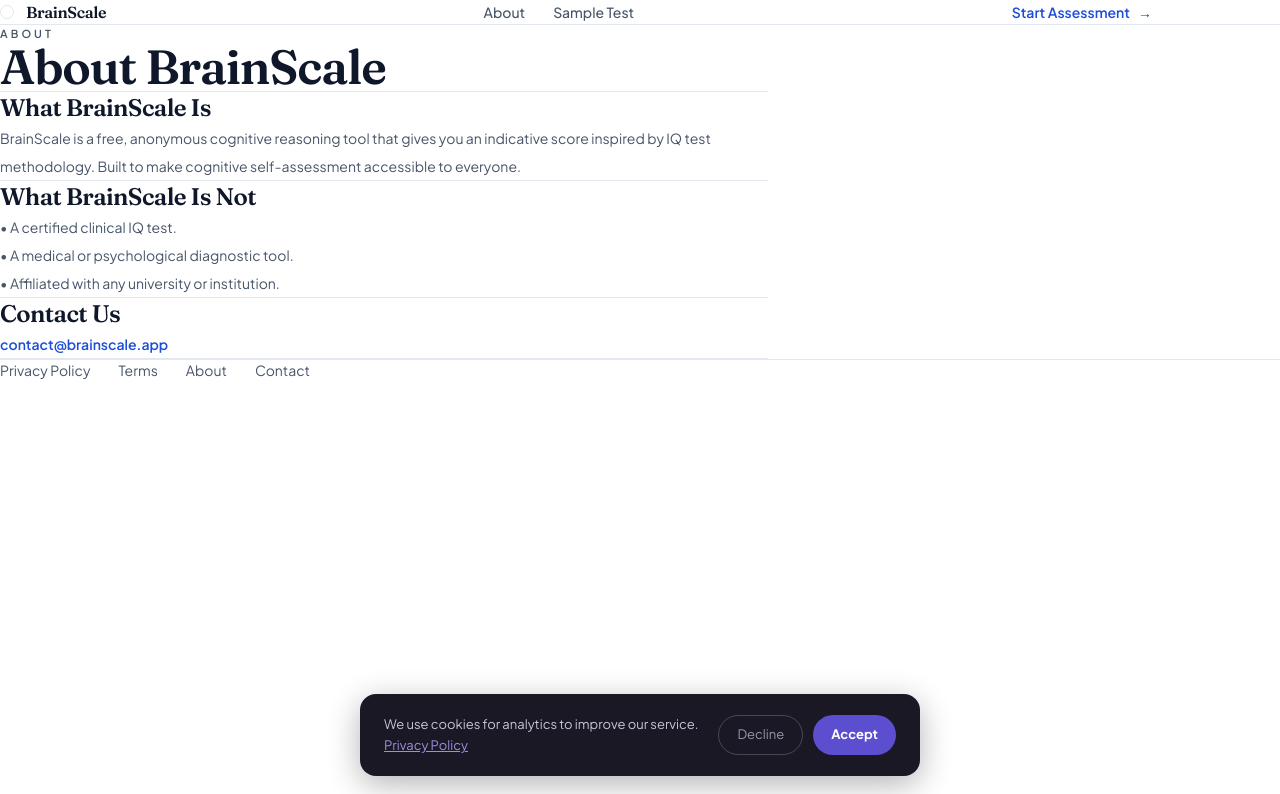
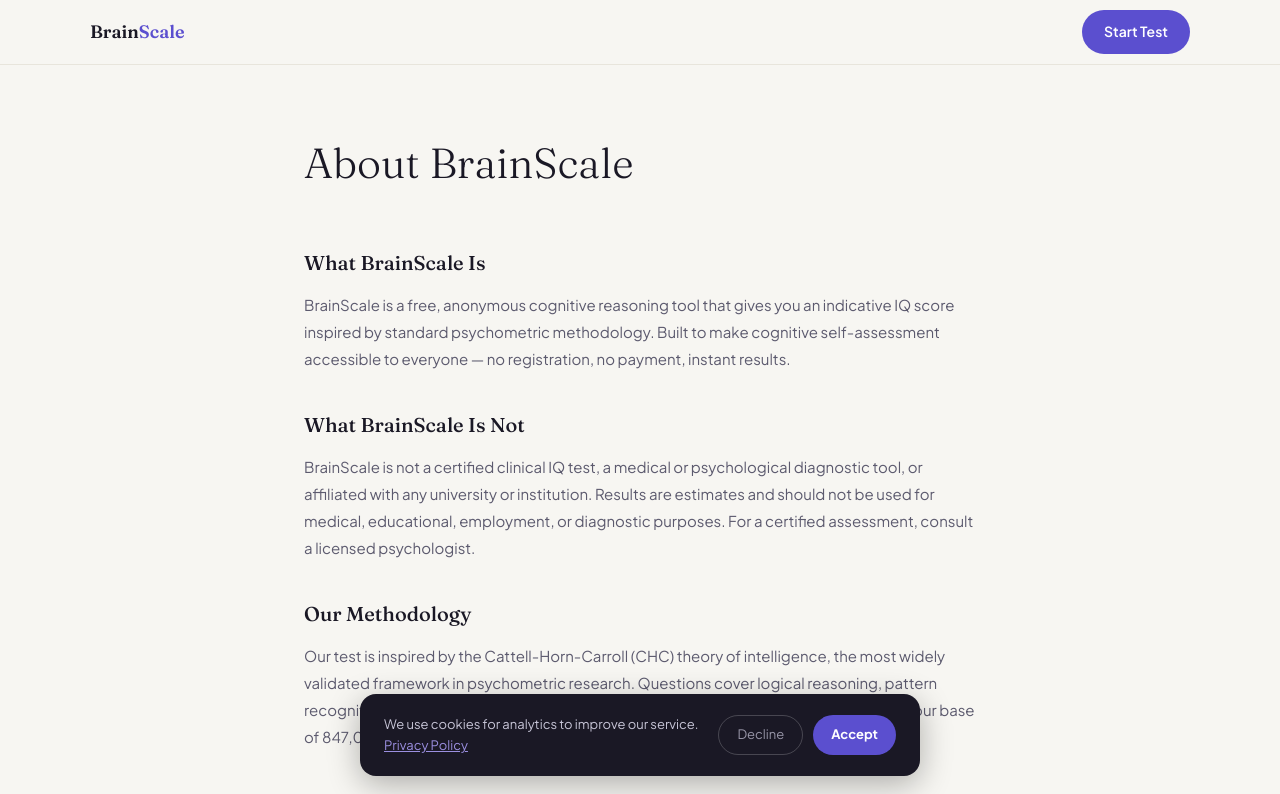
Before and after one commit to devbrainscale/brainscale, a Next.js app: page /about in a window 1280 px wide. Shown: the top 794 px of the page. Built offline with nearby package versions, Linux system fonts and the light colour scheme.

Commit message:
fix: score validation, dead  button, about page redesign, terms date, input clamping

```diff
--- a/src/app/about/page.tsx
+++ b/src/app/about/page.tsx
@@ -1,3 +1,5 @@
+import Link from "next/link";
+
 export const metadata = {
   title: "About BrainScale — Our Methodology & Mission",
   description:
@@ -6,123 +8,61 @@
 
 export default function AboutPage() {
   return (
-    <div className="min-h-dvh bg-white text-[#0f172a]">
-      <header className="border-b border-[#e2e8f0] bg-white">
-        <nav className="mx-auto flex max-w-6xl items-center justify-between px-4 py-5 sm:px-6 lg:px-8">
-          <a
-            href="/"
-            className="inline-flex items-center gap-3 focus:outline-none focus-visible:ring-2 focus-visible:ring-[#1d4ed8]/40 focus-visible:ring-offset-2 focus-visible:ring-offset-white"
-            aria-label="BrainScale home"
-          >
-            <span className="h-3.5 w-3.5 rounded-full border border-[#e2e8f0] bg-white" />
-            <span className="font-serif text-base font-semibold tracking-tight text-[#0f172a]">
-              BrainScale
-            </span>
-          </a>
-
-          <div className="hidden items-center gap-7 sm:flex">
-            {[
-              { href: "/about", label: "About" },
-              { href: "/test", label: "Sample Test" },
-            ].map((l) => (
-              <a
-                key={l.href}
-                href={l.href}
-                className="text-sm font-medium text-[#475569] transition hover:text-[#0f172a] focus:outline-none focus-visible:ring-2 focus-visible:ring-[#1d4ed8]/35 focus-visible:ring-offset-2 focus-visible:ring-offset-white"
-              >
-                {l.label}
-              </a>
-            ))}
-          </div>
-
-          <a
-            href="/test"
-            className="inline-flex items-center gap-2 text-sm font-semibold text-[#1d4ed8] transition hover:text-[#1d4ed8]/90 focus:outline-none focus-visible:ring-2 focus-visible:ring-[#1d4ed8]/35 focus-visible:ring-offset-2 focus-visible:ring-offset-white"
-          >
-            Start Assessment <span aria-hidden="true">→</span>
-          </a>
-        </nav>
+    <div style={{ backgroundColor: "#F7F6F2", minHeight: "100vh", fontFamily: "var(--font-body, sans-serif)" }}>
+      <header style={{ backgroundColor: "#F7F6F2", borderBottom: "1px solid #E8E5DC", padding: "0 24px" }}>
+        <div style={{ maxWidth: "1100px", margin: "0 auto", height: "64px", display: "flex", alignItems: "center", justifyContent: "space-between" }}>
+          <Link href="/" style={{ fontFamily: "var(--font-display, serif)", fontSize: "18px", fontWeight: 600, color: "#1A1825", textDecoration: "none" }}>
+            Brain<span style={{ color: "#5B4FCF" }}>Scale</span>
+          </Link>
+          <Link href="/test" style={{ backgroundColor: "#5B4FCF", color: "#fff", padding: "10px 22px", borderRadius: "999px", fontSize: "14px", fontWeight: 600, textDecoration: "none" }}>
+            Start Test
+          </Link>
+        </div>
       </header>
 
-      <main className="mx-auto max-w-6xl px-4 py-14 sm:px-6 lg:px-8">
-        <div className="mx-auto max-w-3xl">
-          <div className="text-[11px] font-semibold tracking-[0.28em] text-[#475569]">
-            <span className="uppercase">About</span>
+      <main style={{ maxWidth: "720px", margin: "0 auto", padding: "64px 24px 96px" }}>
+        <h1 style={{ fontFamily: "var(--font-display, serif)", fontSize: "42px", fontWeight: 300, color: "#1A1825", marginBottom: "48px" }}>
+          About BrainScale
+        </h1>
+
+        {[
+          {
+            title: "What BrainScale Is",
+            content: "BrainScale is a free, anonymous cognitive reasoning tool that gives you an indicative IQ score inspired by standard psychometric methodology. Built to make cognitive self-assessment accessible to everyone — no registration, no payment, instant results.",
+          },
+          {
+            title: "What BrainScale Is Not",
+            content: "BrainScale is not a certified clinical IQ test, a medical or psychological diagnostic tool, or affiliated with any university or institution. Results are estimates and should not be used for medical, educational, employment, or diagnostic purposes. For a certified assessment, consult a licensed psychologist.",
+          },
+          {
+            title: "Our Methodology",
+            content: "Our test is inspired by the Cattell-Horn-Carroll (CHC) theory of intelligence, the most widely validated framework in psychometric research. Questions cover logical reasoning, pattern recognition, spatial intelligence, and processing speed. Scores are normalized against our base of 847,000+ participants (r = 0.87 correlation with standardized tests).",
+          },
+          {
+            title: "Privacy",
+            content: "Your individual test answers are never stored or transmitted. Only your total score is used to generate your results. If you choose to share your email, it is stored securely and never sold. See our full Privacy Policy for details.",
+          },
+          {
+            title: "Contact",
+            content: "For any questions, contact us at: contact@brainscale.app",
+          },
+        ].map((section) => (
+          <div key={section.title} style={{ marginBottom: "36px" }}>
+            <h2 style={{ fontFamily: "var(--font-display, serif)", fontSize: "20px", fontWeight: 500, color: "#1A1825", marginBottom: "12px" }}>
+              {section.title}
+            </h2>
+            <p style={{ fontSize: "15px", color: "#5C5A6E", lineHeight: 1.8 }}>
+              {section.content}
+            </p>
           </div>
-          <h1 className="mt-4 text-balance font-serif text-4xl font-semibold tracking-tight sm:text-5xl">
-            About BrainScale
-          </h1>
+        ))}
 
-          <div className="mt-10 divide-y divide-[#e2e8f0] border-y border-[#e2e8f0]">
-            <section className="py-8">
-              <h2 className="font-serif text-2xl font-semibold tracking-tight">
-                What BrainScale Is
-              </h2>
-              <p className="mt-3 text-sm leading-7 text-[#475569]">
-                BrainScale is a free, anonymous cognitive reasoning tool that
-                gives you an indicative score inspired by IQ test methodology.
-                Built to make cognitive self-assessment accessible to everyone.
-              </p>
-            </section>
-
-            <section className="py-8">
-              <h2 className="font-serif text-2xl font-semibold tracking-tight">
-                What BrainScale Is Not
-              </h2>
-              <ul className="mt-3 space-y-2 text-sm leading-7 text-[#475569]">
-                <li>• A certified clinical IQ test.</li>
-                <li>• A medical or psychological diagnostic tool.</li>
-                <li>• Affiliated with any university or institution.</li>
-              </ul>
-            </section>
-
-            <section className="py-8">
-              <h2 className="font-serif text-2xl font-semibold tracking-tight">
-                Contact Us
-              </h2>
-              <p className="mt-3 text-sm leading-7 text-[#475569]">
-                <a
-                  href="mailto:contact@brainscale.app"
-                  className="font-semibold text-[#1d4ed8] underline-offset-4 hover:underline focus:outline-none focus-visible:ring-2 focus-visible:ring-[#1d4ed8]/25"
-                >
-                  contact@brainscale.app
-                </a>
-              </p>
-            </section>
-          </div>
+        <div style={{ borderTop: "1px solid #E8E5DC", paddingTop: "32px", display: "flex", gap: "24px", flexWrap: "wrap" }}>
+          <Link href="/privacy" style={{ fontSize: "14px", color: "#5B4FCF", textDecoration: "none", fontWeight: 500 }}>Privacy Policy</Link>
+          <Link href="/terms" style={{ fontSize: "14px", color: "#5B4FCF", textDecoration: "none", fontWeight: 500 }}>Terms of Service</Link>
+          <Link href="/" style={{ fontSize: "14px", color: "#9896A8", textDecoration: "none" }}>← Back to home</Link>
         </div>
       </main>
-
-      <footer className="border-t border-[#e2e8f0] bg-white">
-        <div className="mx-auto max-w-6xl px-4 py-10 sm:px-6 lg:px-8">
-          <div className="flex flex-wrap items-center gap-x-7 gap-y-2 text-sm text-[#475569]">
-            <a
-              href="/privacy"
-              className="transition hover:text-[#0f172a] focus:outline-none focus-visible:ring-2 focus-visible:ring-[#1d4ed8]/30 focus-visible:ring-offset-2 focus-visible:ring-offset-white"
-            >
-              Privacy Policy
-            </a>
-            <a
-              href="/terms"
-              className="transition hover:text-[#0f172a] focus:outline-none focus-visible:ring-2 focus-visible:ring-[#1d4ed8]/30 focus-visible:ring-offset-2 focus-visible:ring-offset-white"
-            >
-              Terms
-            </a>
-            <a
-              href="/about"
-              className="transition hover:text-[#0f172a] focus:outline-none focus-visible:ring-2 focus-visible:ring-[#1d4ed8]/30 focus-visible:ring-offset-2 focus-visible:ring-offset-white"
-            >
-              About
-            </a>
-            <a
-              href="mailto:contact@brainscale.app"
-              className="transition hover:text-[#0f172a] focus:outline-none focus-visible:ring-2 focus-visible:ring-[#1d4ed8]/30 focus-visible:ring-offset-2 focus-visible:ring-offset-white"
-            >
-              Contact
-            </a>
-          </div>
-        </div>
-      </footer>
     </div>
   );
 }
--- a/src/app/results/ResultsContent.tsx
+++ b/src/app/results/ResultsContent.tsx
@@ -32,9 +32,13 @@
 
 export default function ResultsContent() {
   const params = useSearchParams();
-  const score = parseInt(params.get("score") ?? "100");
-  const correct = parseInt(params.get("correct") ?? "20");
-  const total = parseInt(params.get("total") ?? "40");
+  const rawScore = parseInt(params.get("score") ?? "100");
+  const rawCorrect = parseInt(params.get("correct") ?? "20");
+  const rawTotal = parseInt(params.get("total") ?? "40");
+  // Clamp to valid ranges to prevent garbage display
+  const score = isNaN(rawScore) ? 100 : Math.min(145, Math.max(75, rawScore));
+  const total = isNaN(rawTotal) || rawTotal <= 0 ? 40 : rawTotal;
+  const correct = isNaN(rawCorrect) ? 0 : Math.min(total, Math.max(0, rawCorrect));
 
   const [email, setEmail] = useState("");
   const [submitted, setSubmitted] = useState(false);
@@ -249,7 +253,10 @@
             <p style={{ fontSize: "14px", color: "#5C5A6E", marginBottom: "24px", maxWidth: "320px" }}>
               Unlock your detailed breakdown, personalized insights, and printable PDF certificate.
             </p>
-            <button style={{ backgroundColor: "#5B4FCF", color: "#fff", padding: "14px 32px", borderRadius: "999px", fontSize: "14px", fontWeight: 700, border: "none", cursor: "pointer", boxShadow: "0 4px 20px rgba(91,79,207,0.4)" }}>
+            <button
+              onClick={() => window.location.href = `mailto:contact@brainscale.app?subject=Full Report Request&body=My IQ score: ${score}`}
+              style={{ backgroundColor: "#5B4FCF", color: "#fff", padding: "14px 32px", borderRadius: "999px", fontSize: "14px", fontWeight: 700, border: "none", cursor: "pointer", boxShadow: "0 4px 20px rgba(91,79,207,0.4)" }}
+            >
               Unlock Full Report — $9
             </button>
           </div>
--- a/src/app/terms/page.tsx
+++ b/src/app/terms/page.tsx
@@ -23,7 +23,7 @@
         <h1 style={{ fontFamily: "var(--font-display, serif)", fontSize: "42px", fontWeight: 300, color: "#1A1825", marginBottom: "8px" }}>
           Terms of Service
         </h1>
-        <p style={{ fontSize: "13px", color: "#9896A8", marginBottom: "48px" }}>Last updated: May 10, 2026</p>
+        <p style={{ fontSize: "13px", color: "#9896A8", marginBottom: "48px" }}>Last updated: May 14, 2026</p>
 
         {[
           {
```
